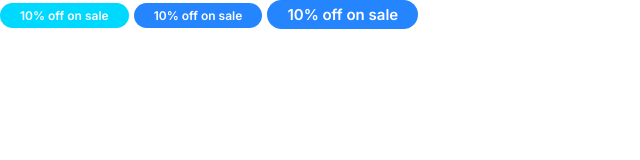
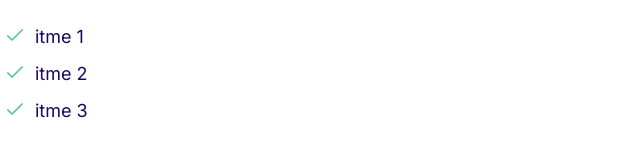
Before and after one commit to iamshubham189/Moshify, a plain HTML site: page Index.html in a window 1280 px wide. Shown: the whole page, without its empty margins (0-640 px from the left). Drawn offline with nearby package versions, Linux system fonts and the light colour scheme.

Commit message:
Added list component

```diff
--- a/Index.html
+++ b/Index.html
@@ -15,8 +15,10 @@
     <title>Document</title>
   </head>
   <body>
-    <span class="badge badge--small badge--secondary">10% off on sale</span>
-    <span class="badge badge--small badge--primary">10% off on sale</span>
-    <span class="badge badge--primary">10% off on sale</span>
+    <ul class="list list--tick">
+      <li class="list__items">itme 1</li>
+      <li class="list__items">itme 2</li>
+      <li class="list__items">itme 3</li>
+    </ul>
   </body>
 </html>
--- a/css/style.css
+++ b/css/style.css
@@ -119,3 +119,31 @@ a {
     font-size: 1.2rem;
   }
 }
+
+/* lists */
+
+.list {
+  list-style: none;
+  padding-left: 0;
+  color: var(--color-heading);
+}
+
+.list--items .list__items {
+  display: inline-block;
+  margin-right: 2rem;
+}
+
+.list--tick {
+  list-style-image: url(../images/xsmtick.png);
+  padding-left: 3rem;
+}
+
+.list--tick .list__items {
+  padding: 0.5rem;
+}
+
+@media screen and (min-width: 1024px) {
+  .list--items .list__items {
+    padding-left: 0;
+  }
+}
```
Also changed, not shown: Component/Listes.html (added, +5 -0 lines), images/xsmtick.png (added).
